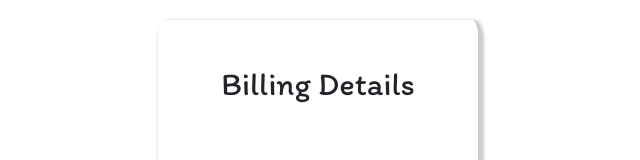
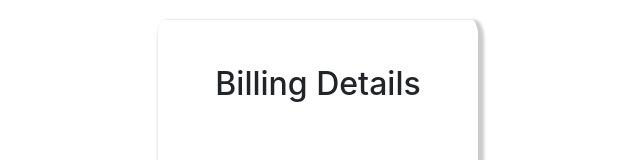
Before and after one commit to ahjohn019/fooder-malproject, a React (Create React App) app: page /payment in a window 1280 px wide. Shown: the top 160 px of the page, without its empty margins (162-802 px from the left). Built offline with nearby package versions, Linux system fonts and the light colour scheme.

Commit message:
Remove h2 itim pattern

```diff
--- a/src/containers/Checkout/Checkout.module.css
+++ b/src/containers/Checkout/Checkout.module.css
@@ -8,7 +8,6 @@
 h2 {
     text-align:center;
     padding-top: 20px;
-    font-family: 'Itim', cursive;
 }
 
 .CheckoutBlockSelector{
--- a/src/containers/FooderMaster/FooderMaster.js
+++ b/src/containers/FooderMaster/FooderMaster.js
@@ -44,7 +44,6 @@ class FooderMaster extends Component {
                     <div className={classes.FoodMasterBlockSelector}>
                         <div className={classes.FoodMasterRecommendation}>
                             <p style={{textAlign:"center",position:"relative",top:"45%"}}>SAMPLE FOOD</p>
-
                         </div>
                         <div className={classes.FoodMasterRecommendation}>
                             <p style={{textAlign:"center",position:"relative",top:"45%"}}>SAMPLE FOOD</p>
```
